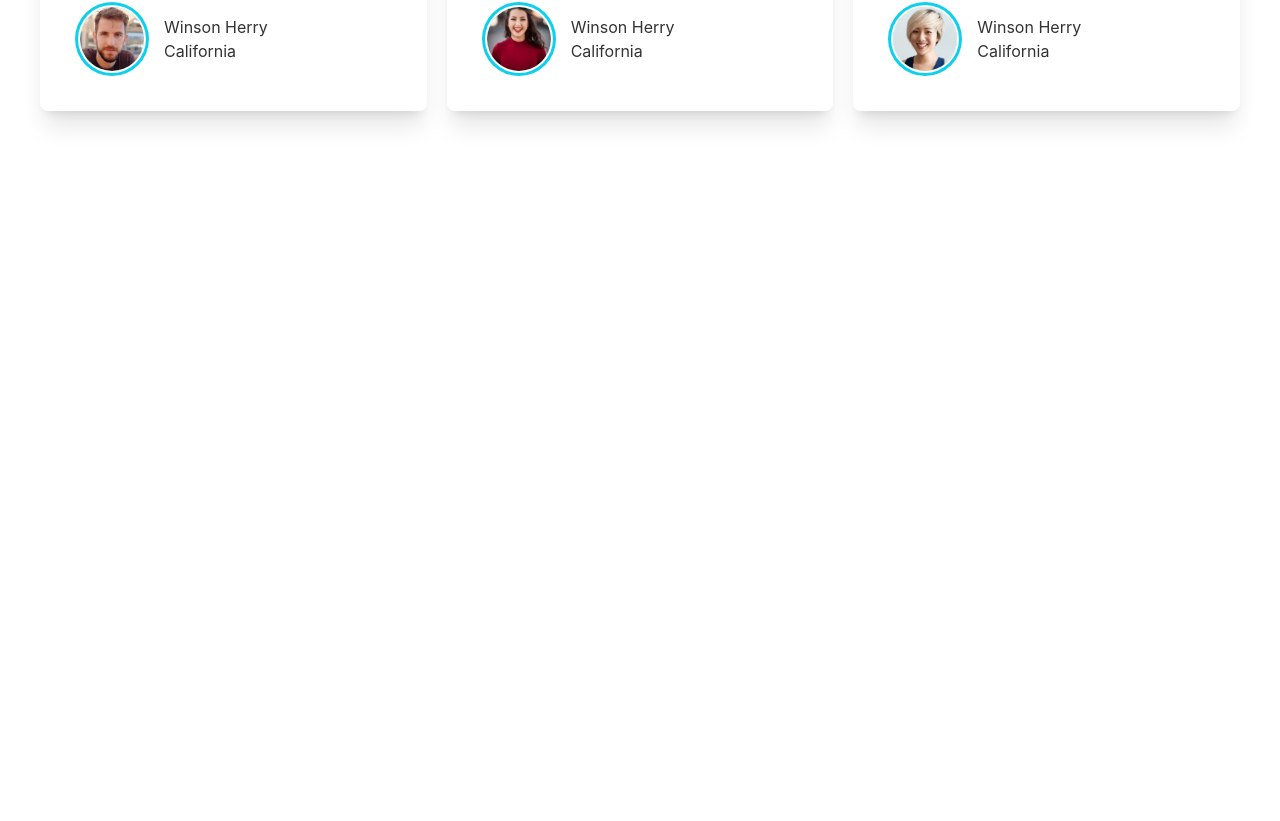
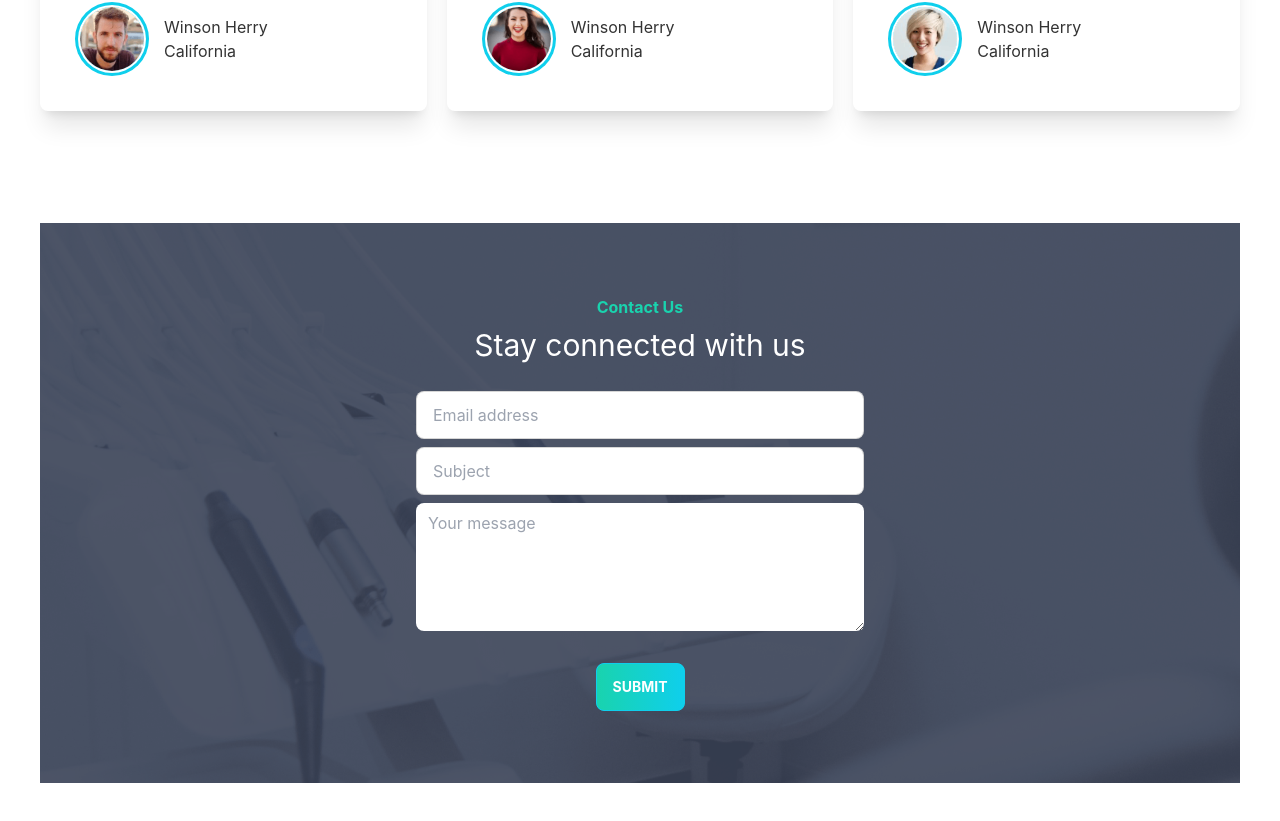
Before and after one commit to forhad-eng/doctors-portal, a React (Create React App) app: page / in a window 1280 px wide. Shown: the part 3567-4388 px from the top of the page. Before the commit the page ends 3718 px from the top, so only its background shows below. Built offline with nearby package versions, Linux system fonts and the light colour scheme; the HTML template or start-up script is replaced by a standard one.

Commit message:
contact us section done

```diff
--- /dev/null
+++ b/src/Pages/Home/ContactUs.js
@@ -0,0 +1,30 @@
+import React from 'react'
+import appointment from '../../assets/images/appointment.png'
+import PrimaryButton from '../Shared/PrimaryButton'
+
+const ContactUs = () => {
+    return (
+        <div style={{ background: `url(${appointment})` }}>
+            <div class="card flex-shrink-0 w-full lg:max-w-lg mx-auto my-28 py-10">
+                <div class="card-body">
+                    <h5 className="text-secondary text-center font-bold">Contact Us</h5>
+                    <h3 className="text-3xl text-white text-center mb-5">Stay connected with us</h3>
+                    <div class="form-control">
+                        <input type="text" placeholder="Email address" class="input input-bordered" />
+                    </div>
+                    <div class="form-control">
+                        <input type="text" placeholder="Subject" class="input input-bordered" />
+                    </div>
+                    <div class="form-control">
+                        <textarea rows="5" className="rounded-lg pl-3 pt-2" placeholder="Your message"></textarea>
+                    </div>
+                    <div class="mt-6 mx-auto">
+                        <PrimaryButton>Submit</PrimaryButton>
+                    </div>
+                </div>
+            </div>
+        </div>
+    )
+}
+
+export default ContactUs
--- a/src/Pages/Home/Home.js
+++ b/src/Pages/Home/Home.js
@@ -1,5 +1,6 @@
 import React from 'react'
 import Banner from './Banner'
+import ContactUs from './ContactUs'
 import ExtraInfo from './ExtraInfo'
 import Info from './Info'
 import MakeAppointment from './MakeAppointment'
@@ -15,6 +16,7 @@
             <ExtraInfo />
             <MakeAppointment />
             <Testimonial />
+            <ContactUs />
         </div>
     )
 }
```
